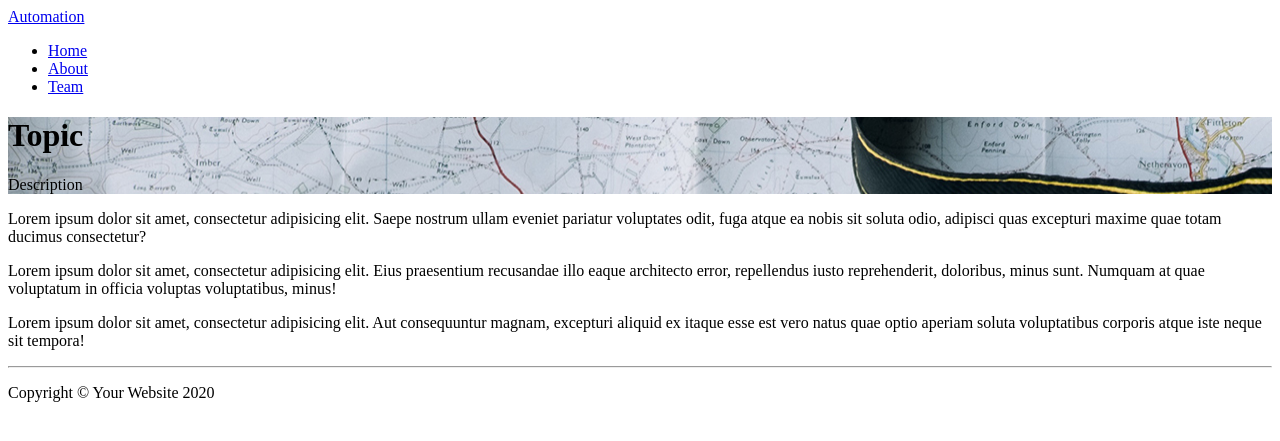
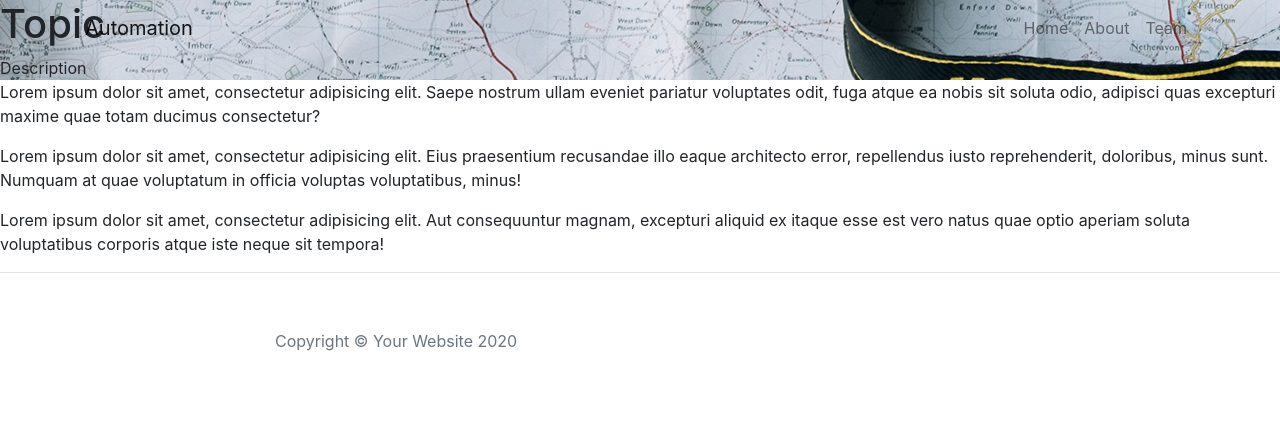
Before and after one commit to tushar-29/Automation, a Flask app: page /about in a window 1280 px wide. Shown: the top 441 px of the page. Run offline with Flask 2, Linux system fonts and the light colour scheme; some libraries are stand-ins or nearby versions.

Commit message:
Basic Design and fix re-render bug

```diff
--- a/templates/footer.html
+++ b/templates/footer.html
@@ -1,14 +1,29 @@
   <!-- Footer -->
 
   <footer>
-    <div class="container">
-        <p class="copyright text-muted">Copyright &copy; Your Website 2020</p>
-    </div>
+      <div class="container">
+          <div class="row">
+              <div class="col-lg-8 col-md-10 mx-auto">
+                  <ul class="list-inline text-center">
+                      <li class="list-inline-item">
+                          <a href="#">
+                              <span class="fa-stack fa-lg">
+                                  <i class="fas fa-circle fa-stack-2x"></i>
+                                  <i class="fab fa-twitter fa-stack-1x fa-inverse"></i>
+                              </span>
+                          </a>
+                      </li>
+                  </ul>
+                  <p class="copyright text-muted">Copyright &copy; Your Website 2020</p>
+              </div>
+          </div>
+      </div>
   </footer>
 
-<script src="/path/to/cropper.js"></script>
   <!-- Bootstrap core JavaScript -->
-
+    <script src="https://code.jquery.com/jquery-3.2.1.slim.min.js" integrity="sha384-KJ3o2DKtIkvYIK3UENzmM7KCkRr/rE9/Qpg6aAZGJwFDMVNA/GpGFF93hXpG5KkN" crossorigin="anonymous"></script>
+    <script src="https://cdn.jsdelivr.net/npm/popper.js@1.12.9/dist/umd/popper.min.js" integrity="sha384-ApNbgh9B+Y1QKtv3Rn7W3mgPxhU9K/ScQsAP7hUibX39j7fakFPskvXusvfa0b4Q" crossorigin="anonymous"></script>
+    <script src="https://cdn.jsdelivr.net/npm/bootstrap@4.0.0/dist/js/bootstrap.min.js" integrity="sha384-JZR6Spejh4U02d8jOt6vLEHfe/JQGiRRSQQxSfFWpi1MquVdAyjUar5+76PVCmYl" crossorigin="anonymous"></script>
 
 </body>
 
--- a/templates/header.html
+++ b/templates/header.html
@@ -11,30 +11,39 @@
   <title>Automation</title>
 
   <!-- Bootstrap core CSS -->
+    <link rel="stylesheet" href="https://cdn.jsdelivr.net/npm/bootstrap@4.0.0/dist/css/bootstrap.min.css" integrity="sha384-Gn5384xqQ1aoWXA+058RXPxPg6fy4IWvTNh0E263XmFcJlSAwiGgFAW/dAiS6JXm" crossorigin="anonymous">
 
   <!-- Custom fonts for this template -->
+    <link href='https://fonts.googleapis.com/css?family=Lora:400,700,400italic,700italic' rel='stylesheet' type='text/css'>
+    <link href='https://fonts.googleapis.com/css?family=Open+Sans:300italic,400italic,600italic,700italic,800italic,400,300,600,700,800' rel='stylesheet' type='text/css'>
 
-  <!-- Custom styles for this template -->
-  <link href="{{ url_for('static', filename='css/header_style.css')}}" rel="stylesheet">
+
+    <!-- Custom styles for this template -->
+    <link href="{{ url_for('static', filename='css/header_style.css')}}" rel="stylesheet">
 
 </head>
 
 <body>
 
   <!-- Navigation -->
-  <nav>
-    <div>
-      <a href="{{url_for('home_page')}}">Automation</a>
-      <div>
-        <ul>
-          <li>
-            <a href="/">Home</a>
+  <nav class="navbar navbar-expand-lg navbar-light fixed-top" id="mainNav">
+      <div class="container">
+          <a class="navbar-brand" href="{{url_for('home_page')}}">Automation</a>
+
+          <button class="navbar-toggler navbar-toggler-right" type="button" data-toggle="collapse" data-target="#navbarResponsive" aria-controls="navbarResponsive" aria-expanded="false" aria-label="Toggle navigation">
+            Menu<i class="fas fa-bars"></i>
+          </button>
+
+      <div class="collapse navbar-collapse" id="navbarResponsive">
+        <ul class="navbar-nav ml-auto">
+          <li class="nav-item">
+            <a class="nav-link" href="/">Home</a>
           </li>
-          <li>
-            <a href="/about">About</a>
+          <li class="nav-item">
+            <a class="nav-link" href="/about">About</a>
           </li>
-          <li>
-            <a href="/Team">Team</a>
+          <li class="nav-item">
+            <a class="nav-link" href="/Team">Team</a>
           </li>
         </ul>
       </div>
```
Also changed, not shown: templates/home.html (+26 -12 lines), static/img/scrap_img/BEAUTY.png (added), static/img/scrap_img/Bag.png (added), static/img/scrap_img/DEALOFTHEDAY.png (added), static/img/scrap_img/HOME&LIVING.png (added), static/img/scrap_img/KIDS.png (added), static/img/scrap_img/MEN.png (added), static/img/scrap_img/Profile.png (added), static/img/scrap_img/QWishlist.png (added), static/img/scrap_img/Searchforproducts,brandsandmore.png (added), static/img/scrap_img/WOMEN.png (added), static/img/scrap_img/myntra.png (added), static/img/scrap_img/myntra_box.png (added), static/img/scrap_img/sTuDIOâ€œSW.png (added), 2 more files.
